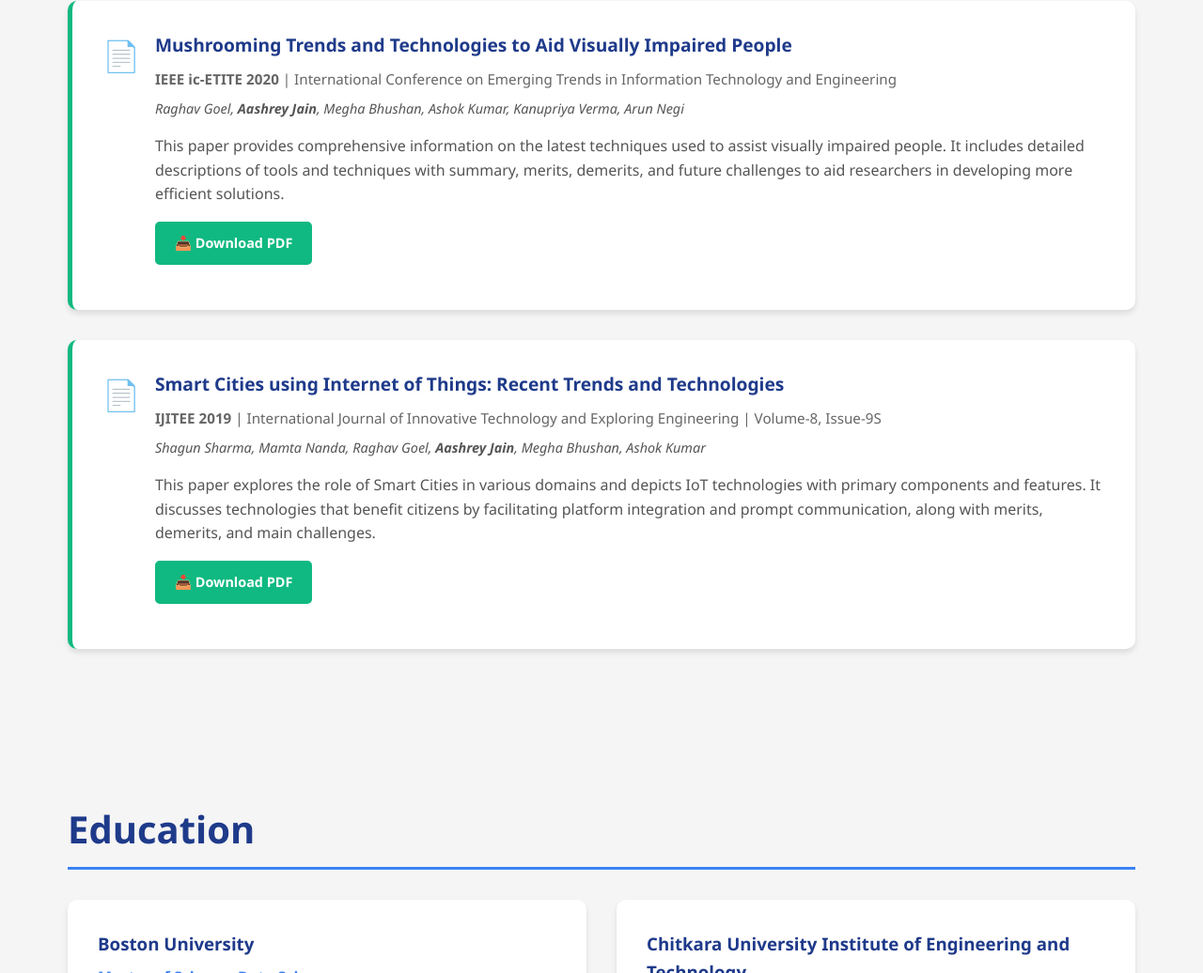
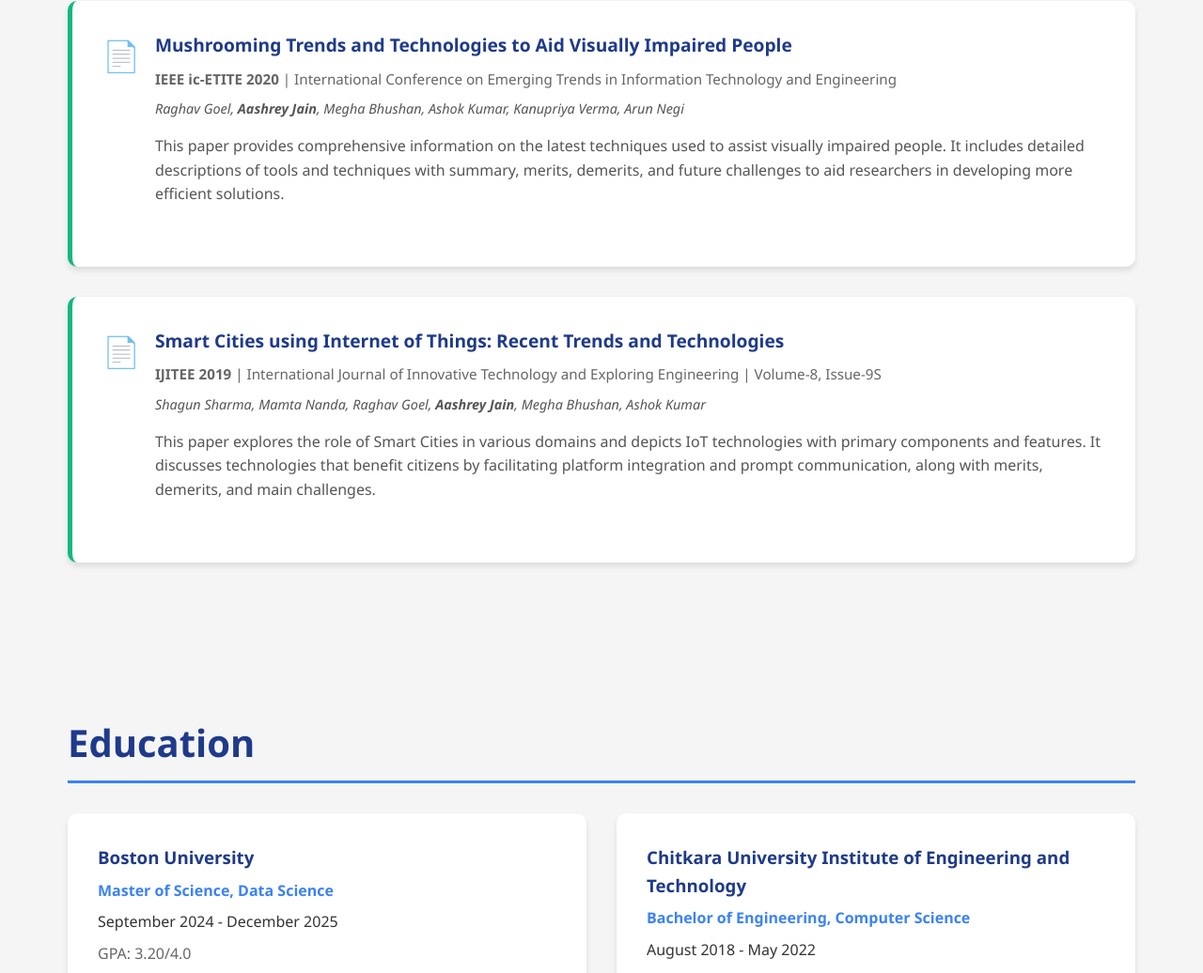
Before and after one commit to aashreyjain/Aashrey_Jain_Portfolio, a plain HTML site: page index.html in a window 1280 px wide. Shown: the part 5137-6173 px from the top of the page at 94% size. Drawn offline with Linux system fonts and the light colour scheme.

Commit message:
Update index.html

```diff
--- a/index.html
+++ b/index.html
@@ -637,11 +637,6 @@
                     <p style="color: #555; line-height: 1.6; margin-bottom: 1rem;">
                         This paper provides comprehensive information on the latest techniques used to assist visually impaired people. It includes detailed descriptions of tools and techniques with summary, merits, demerits, and future challenges to aid researchers in developing more efficient solutions.
                     </p>
-                    <div class="publication-links">
-                        <a href="PID6333673.pdf" download class="publication-btn btn-download">
-                            📥 Download PDF
-                        </a>
-                    </div>
                 </div>
             </div>
         </div>
@@ -660,11 +655,6 @@
                     <p style="color: #555; line-height: 1.6; margin-bottom: 1rem;">
                         This paper explores the role of Smart Cities in various domains and depicts IoT technologies with primary components and features. It discusses technologies that benefit citizens by facilitating platform integration and prompt communication, along with merits, demerits, and main challenges.
                     </p>
-                    <div class="publication-links">
-                        <a href="I10040789S19.pdf" download class="publication-btn btn-download">
-                            📥 Download PDF
-                        </a>
-                    </div>
                 </div>
             </div>
         </div>
```
